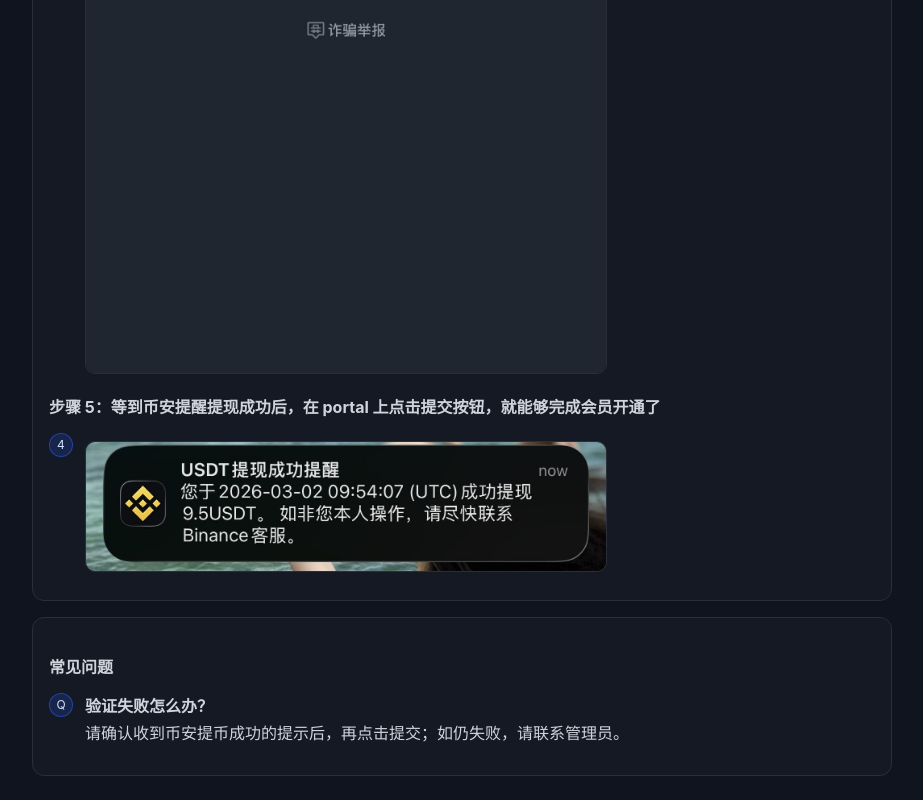
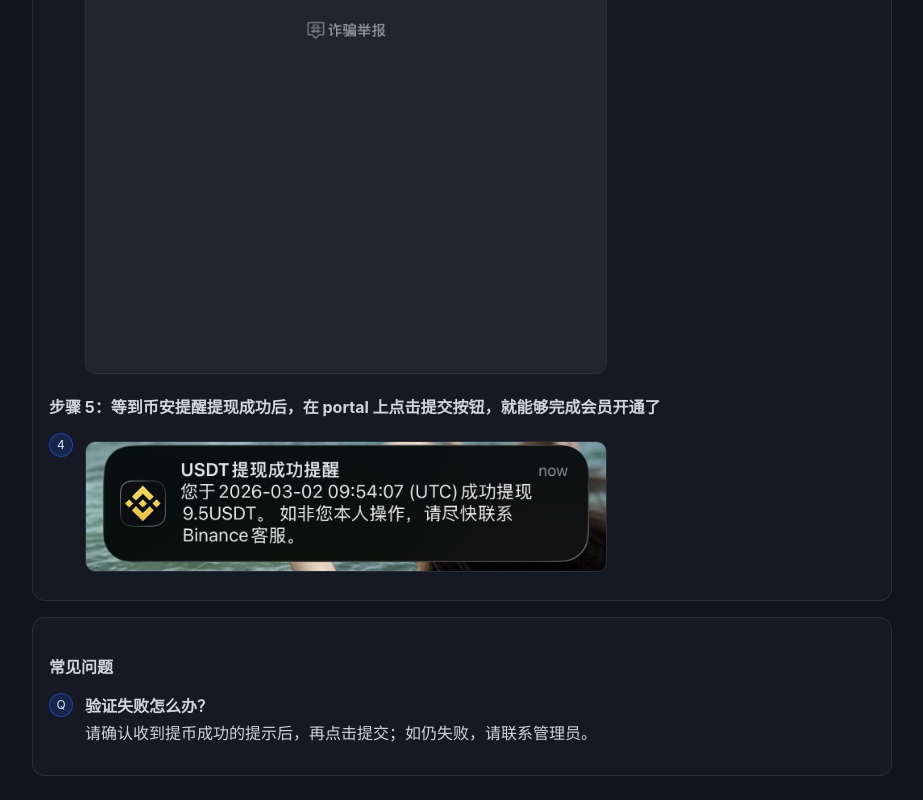
Before and after one commit to SiaoKiasu/signals_dashboard_v2.0, a website: page v1.0/upgrade_guide.html in a window 1280 px wide. Shown: the part 4757-5557 px from the top of the page, without its empty margins (178-1101 px from the left). Drawn offline with Linux system fonts and the light colour scheme.

Commit message:
release v2.2.7

```diff
--- a/v1.0/upgrade_guide.html
+++ b/v1.0/upgrade_guide.html
@@ -219,7 +219,7 @@
                 <div class="step-index">Q</div>
                 <div>
                     <b>验证失败怎么办？</b><br>
-                    请确认收到币安提币成功的提示后，再点击提交；如仍失败，请联系管理员。
+                    请确认收到提币成功的提示后，再点击提交；如仍失败，请联系管理员。
                 </div>
             </div>
         </div>
```
